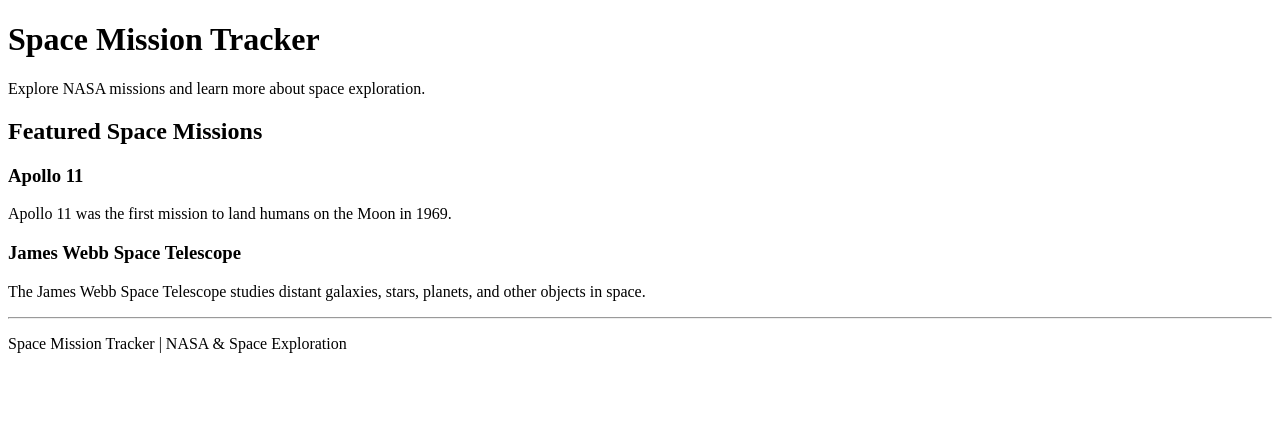
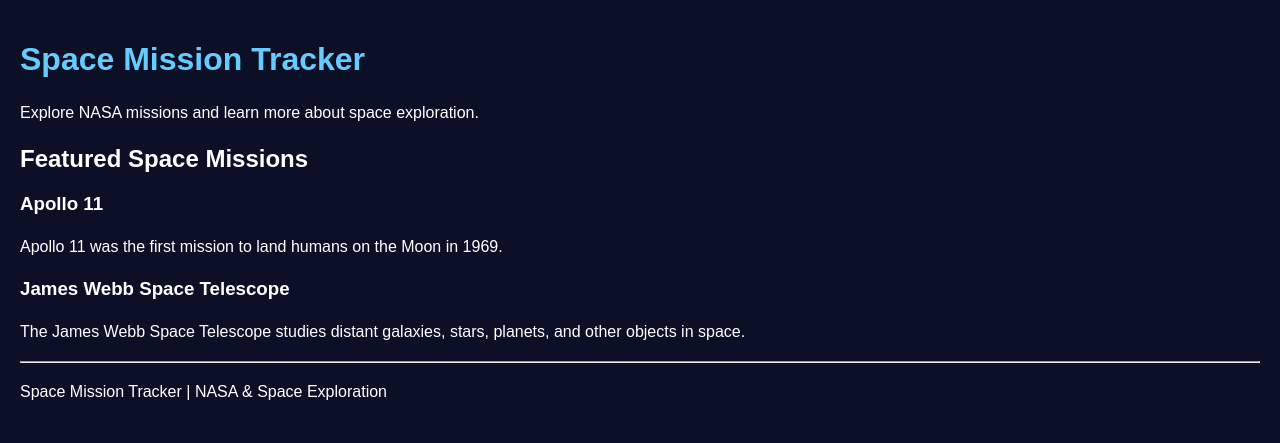
Before and after one commit to alafwaj/space-mission-tracker, a plain HTML site: page index.html in a window 1280 px wide. Drawn offline with Linux system fonts and the light colour scheme.

Commit message:
Add basic website styles

```diff
--- a/index.html
+++ b/index.html
@@ -1,4 +1,7 @@
-<!DOCTYPE html> <html lang="en"> <head> <meta charset="UTF-8"> <meta name="viewport" content="width=device-width, initial-scale=1.0"> <title>Space Mission Tracker</title> </head> <body>
+<!DOCTYPE html> <html lang="en"> <head> <meta charset="UTF-8"> <meta name="viewport" content="width=device-width, initial-scale=1.0"> <title>Space Mission Tracker</title>
+<link rel="stylesheet" href="style.css">
+
+ </head> <body>
 <h1>Space Mission Tracker</h1>
 
 <p>Explore NASA missions and learn more about space exploration.</p>
--- /dev/null
+++ b/style.css
@@ -0,0 +1,15 @@
+body {
+font-family: Arial, sans-serif;
+background-color: #0b1026;
+color: white;
+margin: 0;
+padding: 20px;
+}
+
+h1 {
+color: #66ccff;
+}
+
+p {
+line-height: 1.6;
+}
```
